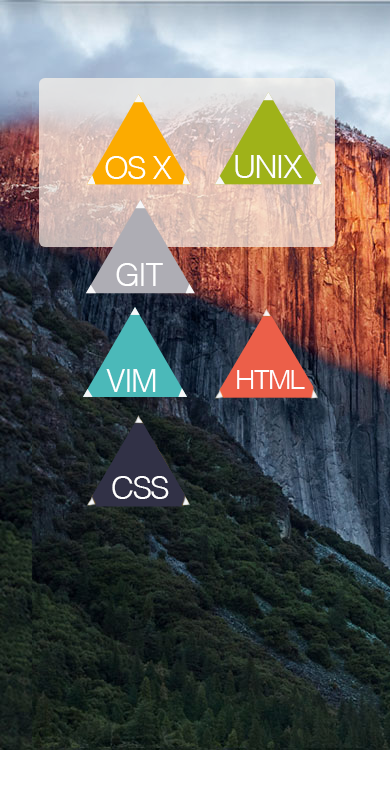
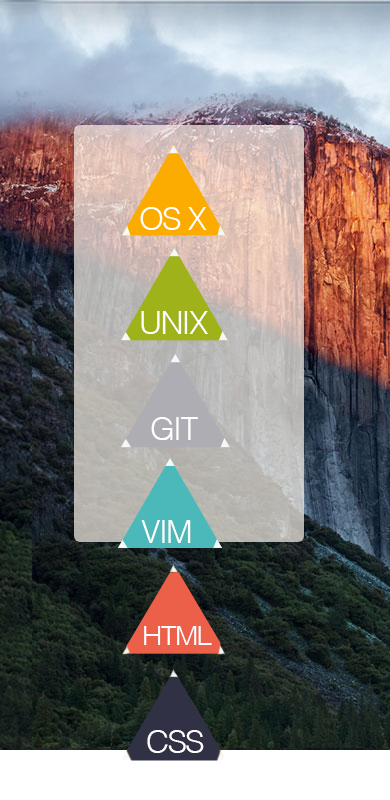
Before and after one commit to Heysabbinah/01_simplon_cheatsheet, a plain HTML site: page index.html in a window 390 px wide. Drawn offline with Linux system fonts and the light colour scheme.

Commit message:
test responsive accueil

```diff
--- a/style.css
+++ b/style.css
@@ -80,22 +80,21 @@ li a {
 
     #nav  {
 
-        width: 76%;
-        height: 50%;
-        background-color: rgba(251,244,235, 0.7);
-        margin-top: 20%;
-        margin-left: 10%;
+    width: 77%;
+    height: 19%;
+    background-color: rgba(251, 244, 235, 0.7);
+    margin-top: 26%;
+    margin-left: 11%;
     border-radius: 6px;
-        position: absolute; z-index: 4;
+    position: absolute;
+    z-index: 4;
     display: inline-block;
     background-position: center center;
     background-size: cover;
     background-attachment: fixed;
 
-        padding: 0 auto;
-
     }
-    #item img{
+    li img{
         display: inline-block;
         position: absolute; z-index: 5;
         margin: 0 auto;
@@ -142,23 +141,26 @@ li a {
 
     #nav  {
 
-        width: 76%;
-        height: 20%;
-        background-color: rgba(251,244,235, 0.7);
-        margin-top: 20%;
-        margin-left: 10%;
+        width: 59%;
+height: 49%;
+background-color: rgba(251, 244, 235, 0.7);
+margin-top: 32%;
+margin-left: 19%;
 border-radius: 6px;
-        position: absolute; z-index: 4;
+position: absolute;
+z-index: 4;
 display: inline-block;
-
-        padding: 0 auto;
+background-position: center center;
+background-size: cover;
+background-attachment: fixed;
+padding-top: 1%;
 
     }
-    #item img{
+    li img{
+        list-style: outside none none;
 display: inline-block;
-        position: absolute; z-index: 5;
-        margin: 0 auto;
-
+vertical-align: middle;
+margin-right: 9.8%;
     }
 
     li  {
```
Lines whose indentation alone changed are shown as unchanged.
